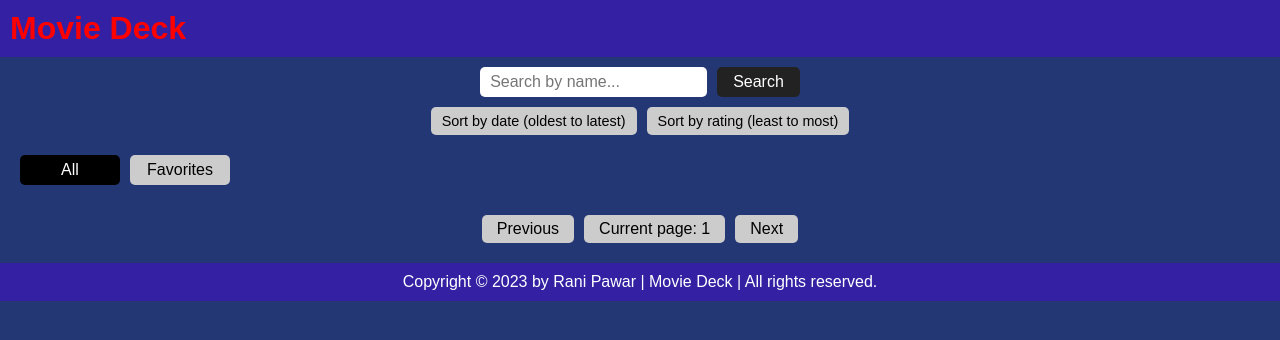
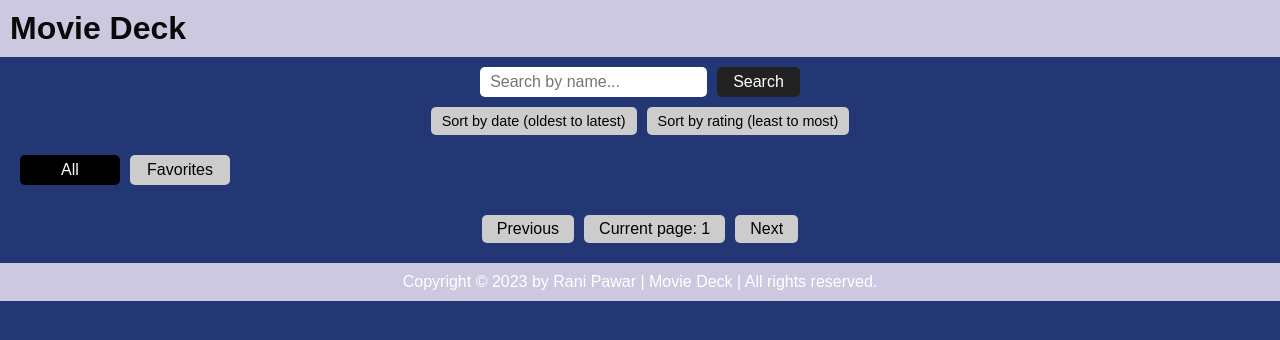
Before and after one commit to Ranipawar24/MOVIEDECK, a plain HTML site: page index.html in a window 1280 px wide. Drawn offline with Linux system fonts and the light colour scheme; no server answers.

Commit message:
Update styles.css

```diff
--- a/styles.css
+++ b/styles.css
@@ -8,7 +8,7 @@
   overflow-x: hidden;
 }
 :root {
-  --primary-color: rgb(52, 32, 162);
+  --primary-color: rgb(204, 200, 223);
   --secondary-color: rgb(35, 55, 117);
 }
 body {
@@ -46,7 +46,7 @@ body {
   text-decoration: none;
   font-size: 2rem;
   font-weight: 700;
-  color: red;
+  color: rgb(10, 8, 8);
 }
 .search__sort {
   padding: 10px;
```
